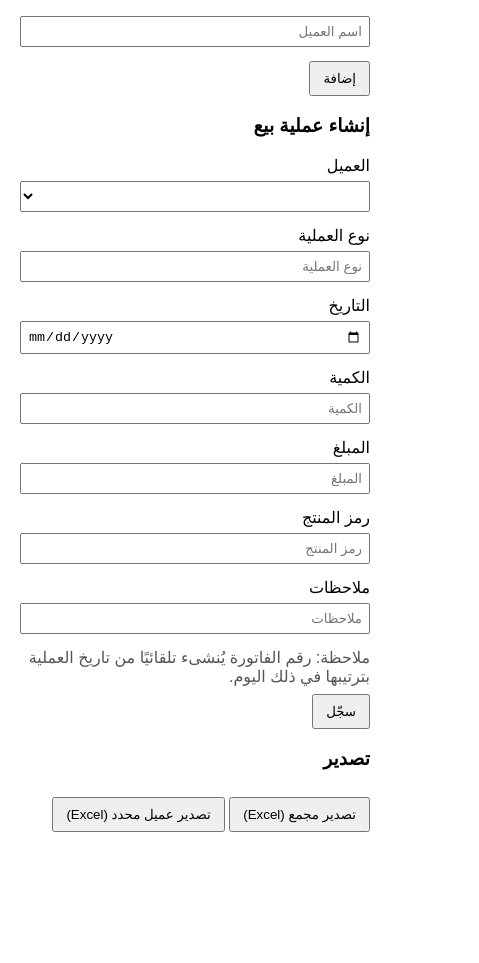
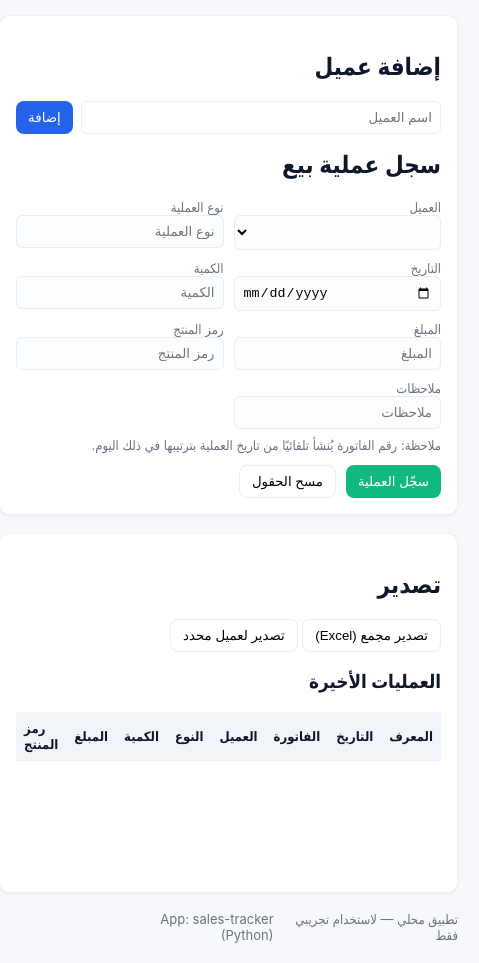
Before and after one commit to 01100174175etis-maker/pro-sale, a website: page public/index.html in a window 390 px wide. Shown: the part 125-1088 px from the top of the page, 479 px wide, since content can reach past the window. Before the commit the page ends 977 px from the top, so only its background shows below. Drawn offline with Linux system fonts and the light colour scheme; no server answers.

Commit message:
Improve UI: responsive layout, colors, styles, recent sales table, toast notifications

```diff
--- a/public/index.html
+++ b/public/index.html
@@ -2,50 +2,94 @@
 <html lang="ar">
 <head>
   <meta charset="utf-8" />
-  <title>سجل المبيعات</title>
   <meta name="viewport" content="width=device-width, initial-scale=1" />
-  <style>body{font-family:Arial, Helvetica, sans-serif;direction:rtl;padding:20px;max-width:900px;margin:auto}label{display:block;margin-top:8px}input,select{padding:6px;margin:6px 0;width:100%;box-sizing:border-box}button{padding:8px 12px;margin-top:8px}header{display:flex;justify-content:space-between;align-items:center}h2{margin:0}</style>
+  <title>سجل المبيعات — sales-tracker</title>
+  <link rel="stylesheet" href="/styles.css">
 </head>
 <body>
-  <header>
-    <h2>سجل المبيعات - مثال</h2>
-    <div>App: sales-tracker (Python)</div>
+  <div class="container">
+    <header class="app-header">
+      <div>
+        <h1>سجل المبيعات</h1>
+        <p class="muted">تطبيق بسيط لتسجيل عمليات البيع وتصدير ملفات Excel</p>
+      </div>
+      <div class="logo">sales-tracker</div>
     </header>
 
-  <section>
-    <h3>إضافة عميل</h3>
+    <main class="grid">
+      <section class="card form-card">
+        <h2>إضافة عميل</h2>
+        <div class="row">
           <input id="custName" placeholder="اسم العميل" />
-    <button onclick="addCustomer()">إضافة</button>
+          <button class="btn primary" onclick="addCustomer()">إضافة</button>
+        </div>
+
+        <h2 style="margin-top:16px">سجل عملية بيع</h2>
+        <div class="form-grid">
+          <label>العميل
+            <select id="custSelect"></select>
+          </label>
+          <label>نوع العملية
+            <input id="type" placeholder="نوع العملية" />
+          </label>
+          <label>التاريخ
+            <input id="date" type="date" />
+          </label>
+          <label>الكمية
+            <input id="qty" placeholder="الكمية" type="number"/></label>
+          <label>المبلغ
+            <input id="amount" placeholder="المبلغ" type="number" step="0.01"/></label>
+          <label>رمز المنتج
+            <input id="product_code" placeholder="رمز المنتج" /></label>
+          <label>ملاحظات
+            <input id="notes" placeholder="ملاحظات" /></label>
+        </div>
+        <div class="note">ملاحظة: رقم الفاتورة يُنشأ تلقائيًا من تاريخ العملية بترتيبها في ذلك اليوم.</div>
+        <div class="actions">
+          <button class="btn success" onclick="addSale()">سجّل العملية</button>
+          <button class="btn" onclick="clearForm()">مسح الحقول</button>
+        </div>
       </section>
 
-  <section>
-    <h3>إنشاء عملية بيع</h3>
-    <label>العميل</label>
-    <select id="custSelect"></select>
-    <label>نوع العملية</label>
-    <input id="type" placeholder="نوع العملية" />
-    <label>التاريخ</label>
-    <input id="date" type="date" />
-    <label>الكمية</label>
-    <input id="qty" placeholder="الكمية" type="number"/>
-    <label>المبلغ</label>
-    <input id="amount" placeholder="المبلغ" type="number" step="0.01"/>
-    <label>رمز المنتج</label>
-    <input id="product_code" placeholder="رمز المنتج" />
-    <label>ملاحظات</label>
-    <input id="notes" placeholder="ملاحظات" />
-    <div style="margin-top:8px;color:#555">ملاحظة: رقم الفاتورة يُنشىء تلقائيًا من تاريخ العملية بترتيبها في ذلك اليوم.</div>
-    <button onclick="addSale()">سجّل</button>
+      <section class="card export-card">
+        <h2>تصدير</h2>
+        <div class="export-actions">
+          <button class="btn" onclick="exportAll()">تصدير مجمع (Excel)</button>
+          <button class="btn" onclick="exportCustomer()">تصدير لعميل محدد</button>
+        </div>
+
+        <h3 style="margin-top:18px">العمليات الأخيرة</h3>
+        <div class="table-wrap">
+          <table id="recentTable">
+            <thead>
+              <tr>
+                <th>المعرف</th>
+                <th>التاريخ</th>
+                <th>الفاتورة</th>
+                <th>العميل</th>
+                <th>النوع</th>
+                <th>الكمية</th>
+                <th>المبلغ</th>
+                <th>رمز المنتج</th>
+              </tr>
+            </thead>
+            <tbody></tbody>
+          </table>
+        </div>
       </section>
+    </main>
 
-  <section>
-    <h3>تصدير</h3>
-    <button onclick="exportAll()">تصدير مجمع (Excel)</button>
-    <button onclick="exportCustomer()">تصدير عميل محدد (Excel)</button>
-  </section>
+    <footer class="app-footer">
+      <div>تطبيق محلي — لاستخدام تجريبي فقط</div>
+      <div class="muted">App: sales-tracker (Python)</div>
+    </footer>
+  </div>
+
+  <div id="toast" class="toast" aria-live="polite"></div>
 
   <script>
     async function fetchCustomers(){
+      try {
         const res = await fetch('/api/customers');
         const data = await res.json();
         const sel = document.getElementById('custSelect');
@@ -55,14 +99,24 @@
           o.value = c.id; o.textContent = c.name;
           sel.appendChild(o);
         });
+      } catch (e) { showToast('خطأ في جلب العملاء'); }
     }
+
     async function addCustomer(){
-      const name = document.getElementById('custName').value;
-      if (!name) return alert('اكتب اسم العميل');
+      const name = document.getElementById('custName').value.trim();
+      if (!name) return showToast('اكتب اسم العميل');
+      try {
         await fetch('/api/customers', {method:'POST', headers:{'Content-Type':'application/json'}, body:JSON.stringify({name})});
         document.getElementById('custName').value='';
-      fetchCustomers();
+        await fetchCustomers();
+        showToast('تمت إضافة العميل', 'success');
+      } catch (e) { showToast('فشل إضافة العميل'); }
     }
+
+    function clearForm(){
+      ['type','date','qty','amount','product_code','notes'].forEach(id => document.getElementById(id).value = '');
+    }
+
     async function addSale(){
       const customer_id = document.getElementById('custSelect').value;
       const type = document.getElementById('type').value;
@@ -71,21 +125,60 @@
       const amount = parseFloat(document.getElementById('amount').value||0);
       const product_code = document.getElementById('product_code').value;
       const notes = document.getElementById('notes').value;
-      if (!customer_id) return alert('اختر عميل');
-      if (!date) return alert('اختر تاريخ');
+      if (!customer_id) return showToast('اختر عميل');
+      if (!date) return showToast('اختر تاريخ');
+      try {
         const res = await fetch('/api/sales', {method:'POST', headers:{'Content-Type':'application/json'}, body:JSON.stringify({customer_id,type,date,qty,amount,product_code,notes})});
         const data = await res.json();
-      document.getElementById('type').value=''; document.getElementById('notes').value=''; document.getElementById('qty').value=''; document.getElementById('amount').value=''; document.getElementById('date').value=''; document.getElementById('product_code').value='';
-      if (data && data.invoice_number) alert('تم الحفظ. رقم الفاتورة: ' + data.invoice_number);
-      else alert('تم الحفظ');
+        clearForm();
+        if (data && data.invoice_number) showToast('تم الحفظ. رقم الفاتورة: ' + data.invoice_number, 'success');
+        else showToast('تم الحفظ', 'success');
+        await fetchRecentSales();
+      } catch (e) { showToast('فشل حفظ العملية'); }
     }
+
     function exportAll(){ window.location = '/export/all'; }
     function exportCustomer(){
       const id = document.getElementById('custSelect').value;
-      if (!id) return alert('اختر عميل');
+      if (!id) return showToast('اختر عميل');
       window.location = '/export/customer/' + id;
     }
+
+    async function fetchRecentSales(){
+      try {
+        const res = await fetch('/api/sales');
+        const data = await res.json();
+        const tbody = document.querySelector('#recentTable tbody');
+        tbody.innerHTML = '';
+        data.slice(0,50).forEach(s => {
+          const tr = document.createElement('tr');
+          tr.innerHTML = `
+            <td>${s.id}</td>
+            <td>${s.date}</td>
+            <td>${s.invoice_number||''}</td>
+            <td>${s.customer_name||''}</td>
+            <td>${s.type||''}</td>
+            <td>${s.qty||0}</td>
+            <td>${s.amount||0}</td>
+            <td>${s.product_code||''}</td>
+          `;
+          tbody.appendChild(tr);
+        });
+      } catch(e){ /* silent */ }
+    }
+
+    // small toast helper
+    function showToast(msg, type){
+      const t = document.getElementById('toast');
+      t.textContent = msg;
+      t.className = 'toast show ' + (type||'');
+      setTimeout(()=> t.className = 'toast', 3500);
+    }
+
+    // initialize
     fetchCustomers();
+    fetchRecentSales();
+    setInterval(fetchRecentSales, 15000); // refresh every 15s
   </script>
 </body>
 </html>
--- /dev/null
+++ b/public/styles.css
@@ -0,0 +1,58 @@
+/* styles.css — improved UI for sales-tracker */
+:root{
+  --bg:#f6f8fb;
+  --card:#ffffff;
+  --muted:#6b7280;
+  --primary:#2563eb;
+  --accent:#06b6d4;
+  --success:#10b981;
+  --danger:#ef4444;
+  --text:#0f172a;
+  --soft-border: rgba(15,23,42,0.06);
+}
+
+*{box-sizing:border-box}
+html,body{height:100%;margin:0;font-family:Inter, "Segoe UI", Tahoma, Arial, sans-serif;background:var(--bg);color:var(--text);direction:rtl}
+.container{max-width:1100px;margin:24px auto;padding:20px}
+.app-header{display:flex;justify-content:space-between;align-items:center;margin-bottom:18px}
+.app-header h1{margin:0;font-size:20px}
+.app-header .muted{color:var(--muted);font-size:12px}
+.logo{background:linear-gradient(90deg,var(--primary),var(--accent));color:#fff;padding:6px 10px;border-radius:6px;font-weight:600}
+
+.grid{display:grid;grid-template-columns:1fr 420px;gap:18px}
+.card{background:var(--card);border-radius:10px;padding:16px;box-shadow:0 1px 3px rgba(2,6,23,0.06);border:1px solid var(--soft-border)}
+.form-card{min-height:360px}
+.export-card{min-height:360px}
+
+.form-grid{display:grid;grid-template-columns:1fr 1fr;gap:10px;margin-top:10px}
+.form-grid label{display:block;font-size:13px;color:var(--muted)}
+.form-grid input, .form-grid select{width:100%;padding:8px;border-radius:6px;border:1px solid #e6eef6;background:#fbfdff}
+.row{display:flex;gap:8px;margin-top:8px}
+.row input{flex:1;padding:8px;border-radius:6px;border:1px solid #e6eef6}
+
+.actions{display:flex;gap:10px;margin-top:12px}
+.btn{background:#fff;border:1px solid #e6eef6;padding:8px 12px;border-radius:8px;cursor:pointer}
+.btn.primary{background:var(--primary);color:#fff;border:none}
+.btn.success{background:var(--success);color:#fff;border:none}
+.btn:hover{opacity:0.95}
+
+.note{font-size:13px;color:var(--muted);margin-top:8px}
+
+.table-wrap{overflow:auto;margin-top:8px}
+table{width:100%;border-collapse:collapse;font-size:13px}
+thead th{background:#f1f5f9;text-align:left;padding:8px;border-bottom:1px solid var(--soft-border);font-weight:600}
+tbody td{padding:8px;border-bottom:1px solid #f3f6f9}
+
+.app-footer{display:flex;justify-content:space-between;align-items:center;margin-top:18px;color:var(--muted);font-size:13px}
+
+/* responsive */
+@media (max-width:920px){
+  .grid{grid-template-columns:1fr;}
+  .export-card{order:2}
+}
+
+/* toast */
+.toast{position:fixed;left:50%;transform:translateX(-50%);bottom:28px;background:rgba(15,23,42,0.95);color:#fff;padding:10px 14px;border-radius:8px;opacity:0;transition:opacity .25s ease;pointer-events:none}
+.toast.show{opacity:1}
+.toast.success{background:var(--success)}
+.toast.error{background:var(--danger)}
```
Lines whose indentation alone changed are shown as unchanged.
